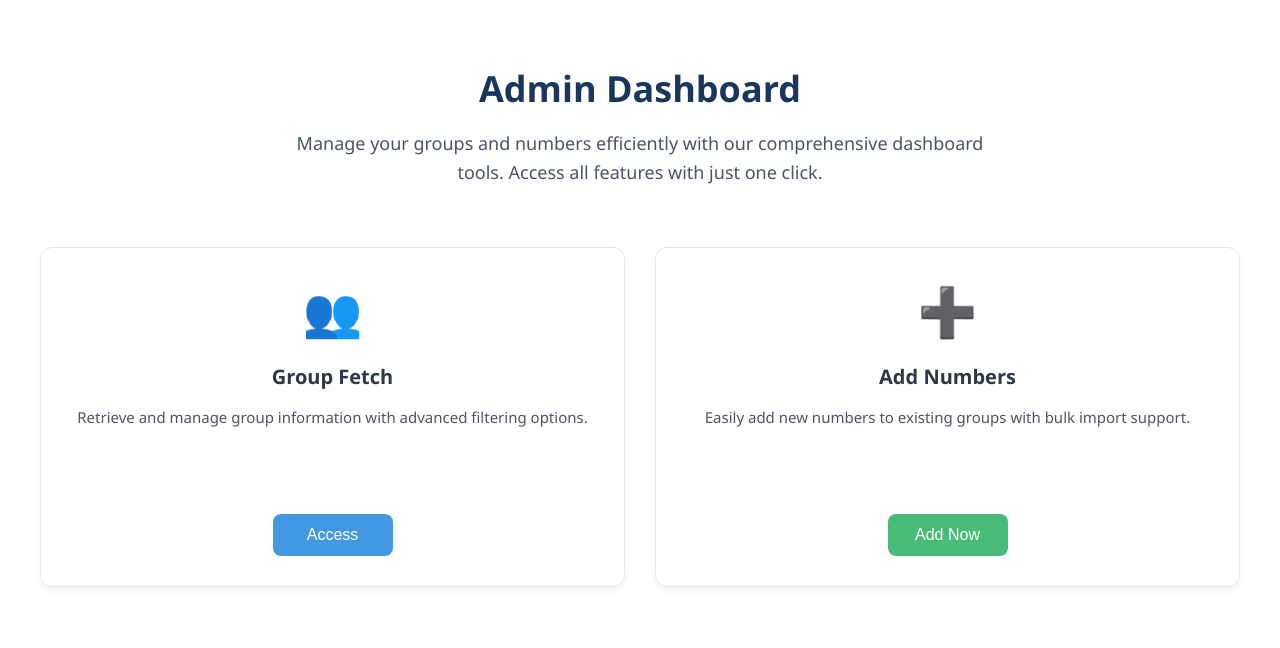
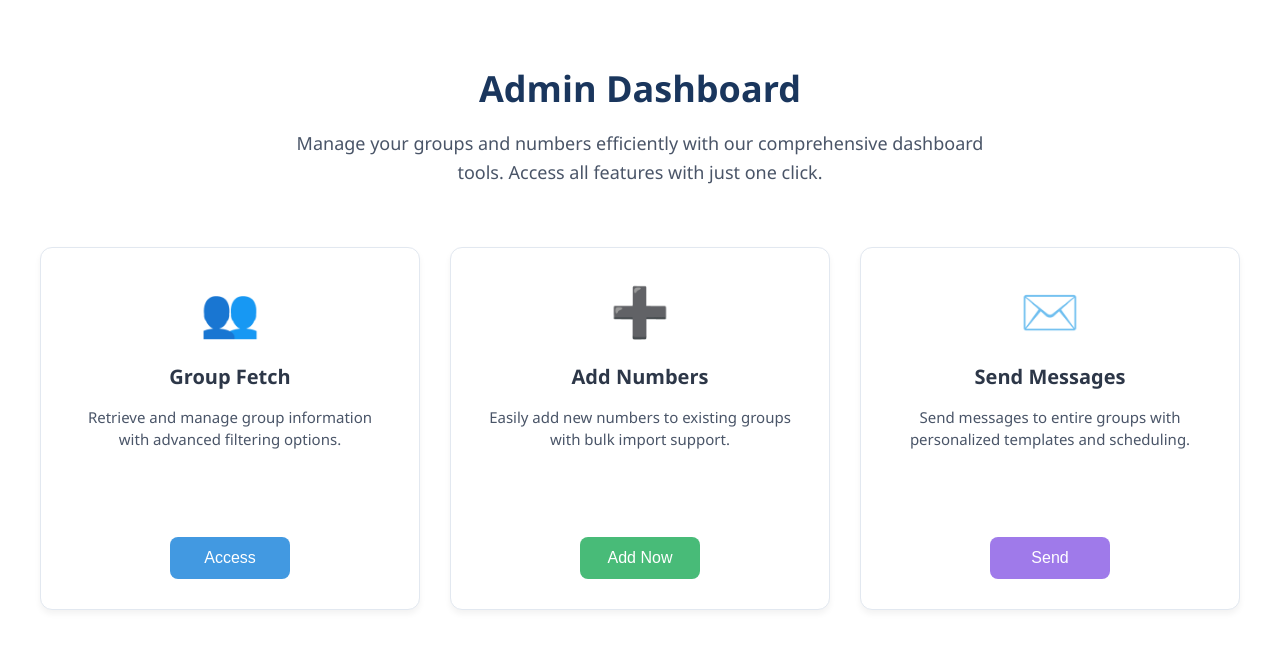
Before and after one commit to Debaswinimishra/add-number, a React (Create React App) app: page /#/HomePage in a window 1280 px wide. Shown: the top 648 px of the page. Built offline with nearby package versions, Linux system fonts and the light colour scheme; no server answers.

Commit message:
new button added in home page

```diff
--- a/src/pages/HomePage.js
+++ b/src/pages/HomePage.js
@@ -122,6 +122,15 @@ const HomePage = () => {
       buttonColor: "#48bb78",
       icon: "➕",
     },
+    {
+      id: "sendMessages",
+      title: "Send Messages",
+      description:
+        "Send messages to entire groups with personalized templates and scheduling.",
+      buttonText: "Send",
+      buttonColor: "#9f7aea",
+      icon: "✉️",
+    },
   ];
 
   return (
@@ -149,7 +158,9 @@ const HomePage = () => {
                 `/${
                   card.id === "groupFetch"
                     ? "BlockWiseGroupFetch"
-                    : "BlockWiseNumberAdd"
+                    : card.id === "addNumbers"
+                    ? "BlockWiseNumberAdd"
+                    : "SendGroupMessages" // New route for messages
                 }`
               )
             }
```
